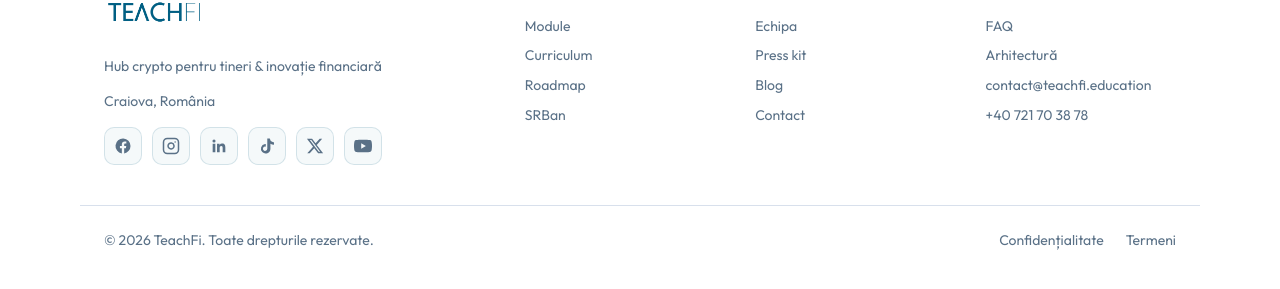
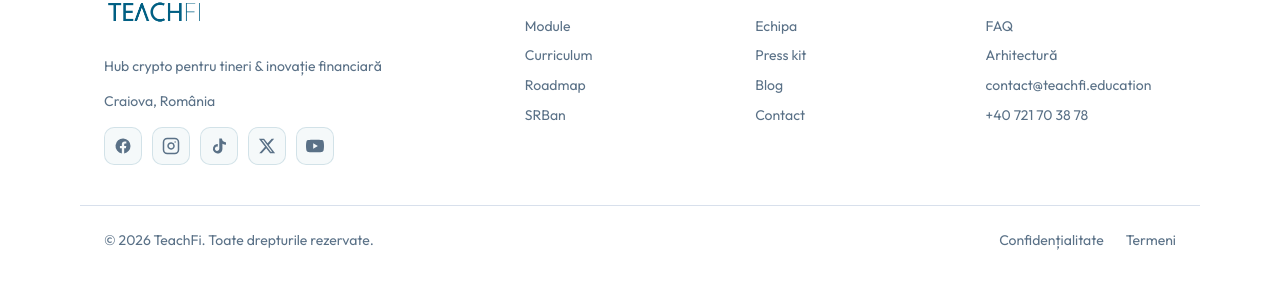
Before and after one commit to chenistdigital/teachfi, a Jekyll site: the page built from blog/index.html, in a window 1280 px wide and 1296 px high. Shown: the part 1004-1293 px from the top of the window. Built offline with Jekyll 4.4.1, drawn with Linux system fonts in a browser that asks for light colours.

Commit message:
Update SRBan button to anchor, comment out LinkedIn (no account yet)

```diff
--- a/_layouts/default.html
+++ b/_layouts/default.html
@@ -156,9 +156,12 @@
           <a href="https://www.instagram.com/teachfi.education/" target="_blank" rel="noopener" aria-label="Instagram">
             <svg viewBox="0 0 24 24" fill="none" stroke="currentColor" stroke-width="2" stroke-linecap="round" stroke-linejoin="round" aria-hidden="true"><rect x="2" y="2" width="20" height="20" rx="5" ry="5"/><path d="M16 11.37A4 4 0 1 1 12.63 8 4 4 0 0 1 16 11.37z"/><line x1="17.5" y1="6.5" x2="17.51" y2="6.5"/></svg>
           </a>
-          <a href="https://linkedin.com/company/teachfi" target="_blank" rel="noopener" aria-label="LinkedIn">
+
+          <!-- LinkedIn account not yet created — uncomment when ready
+          <a href="https://www.linkedin.com/company/teachfi" target="_blank" rel="noopener" aria-label="LinkedIn">
             <svg viewBox="0 0 24 24" fill="currentColor" aria-hidden="true"><path d="M20.45 20.45h-3.55v-5.57c0-1.33-.02-3.04-1.85-3.04-1.86 0-2.14 1.45-2.14 2.95v5.66H9.36V9h3.41v1.56h.05a3.74 3.74 0 0 1 3.36-1.85c3.6 0 4.27 2.37 4.27 5.45v6.29zM5.34 7.43a2.06 2.06 0 1 1 0-4.12 2.06 2.06 0 0 1 0 4.12zM7.12 20.45H3.56V9h3.56v11.45z"/></svg>
           </a>
+          -->
           <a href="https://www.tiktok.com/@teachfi.education" target="_blank" rel="noopener" aria-label="TikTok">
             <svg viewBox="0 0 24 24" fill="currentColor" aria-hidden="true"><path d="M19.59 6.69a4.83 4.83 0 0 1-3.77-4.25V2h-3.45v13.67a2.89 2.89 0 0 1-5.2 1.74 2.89 2.89 0 0 1 2.31-4.64 2.93 2.93 0 0 1 .88.13V9.4a6.84 6.84 0 0 0-1-.05A6.33 6.33 0 0 0 5.7 20.1a6.34 6.34 0 0 0 10.86-4.43V8.94a8.16 8.16 0 0 0 4.77 1.52V7.04a4.85 4.85 0 0 1-1.74-.35z"/></svg>
           </a>
--- a/en/index.html
+++ b/en/index.html
@@ -28,7 +28,7 @@ permalink: /en/
     </p>
     <div class="hero-cta">
       <a class="btn btn-primary btn-lg" href="/en/school/">I want TeachFi at my school</a>
-      <a class="btn btn-ghost btn-lg" href="https://app.teachfi.education" target="_blank" rel="noopener">See SRBan in action →</a>
+      <a class="btn btn-ghost btn-lg" href="#contact">See SRBan in action →</a>
       <a class="btn btn-ghost btn-lg" href="/en/investor/">I want to back the project</a>
     </div>
 
--- a/index.html
+++ b/index.html
@@ -28,7 +28,7 @@ permalink: /
     </p>
     <div class="hero-cta">
       <a class="btn btn-primary btn-lg" href="/scoala/">Vreau TeachFi în școala mea</a>
-      <a class="btn btn-ghost btn-lg" href="https://app.teachfi.education" target="_blank" rel="noopener">Vezi SRBan în acțiune →</a>
+      <a class="btn btn-ghost btn-lg" href="#contact">Vezi SRBan în acțiune →</a>
       <a class="btn btn-ghost btn-lg" href="/investitor/">Vreau să susțin proiectul</a>
     </div>
 
```
